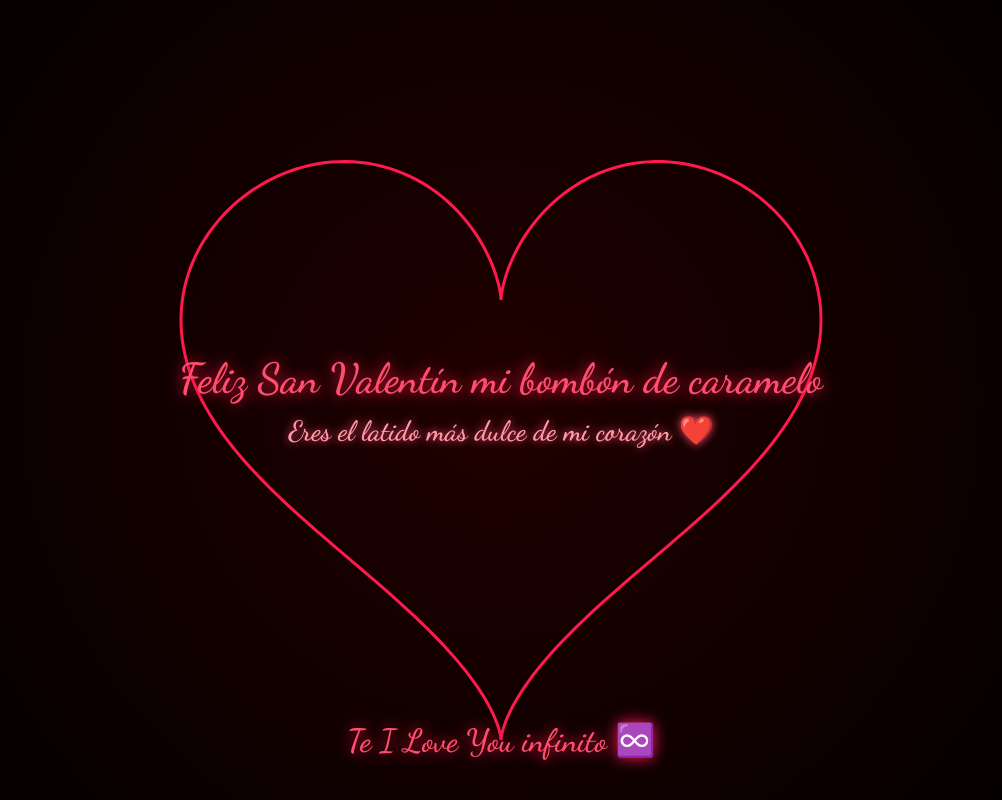
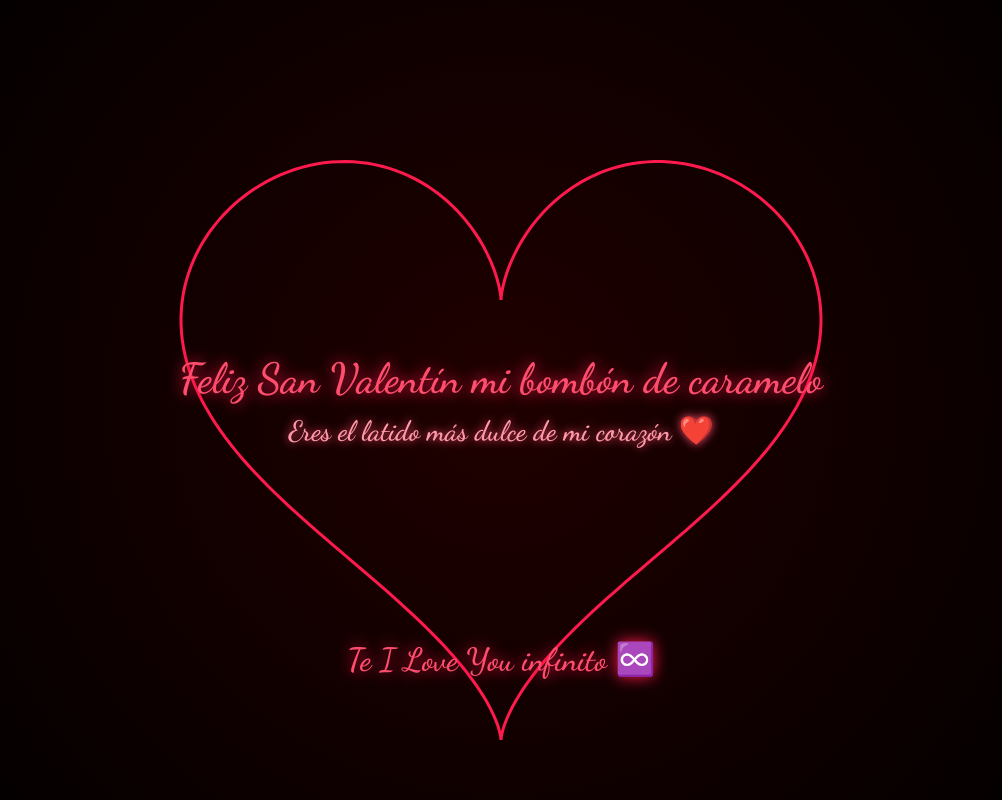
Before and after one commit to dubax98/SanValentin, a plain HTML site: page index.html in a window 1280 px wide. Shown: the whole page, without its empty margins (139-1141 px from the left). Drawn offline with Linux system fonts and the light colour scheme.

Commit message:
Update index.html

```diff
--- a/index.html
+++ b/index.html
@@ -50,7 +50,9 @@
     /* Texto debajo del corazón */
     #infinito {
         position: absolute;
-        bottom: 40px;
+        top: 80%;
+        left: 50%;
+        transform: translateX(-50%);
         font-family: 'Dancing Script', cursive;
         font-size: 32px;
         color: #ff4d6d;
```
